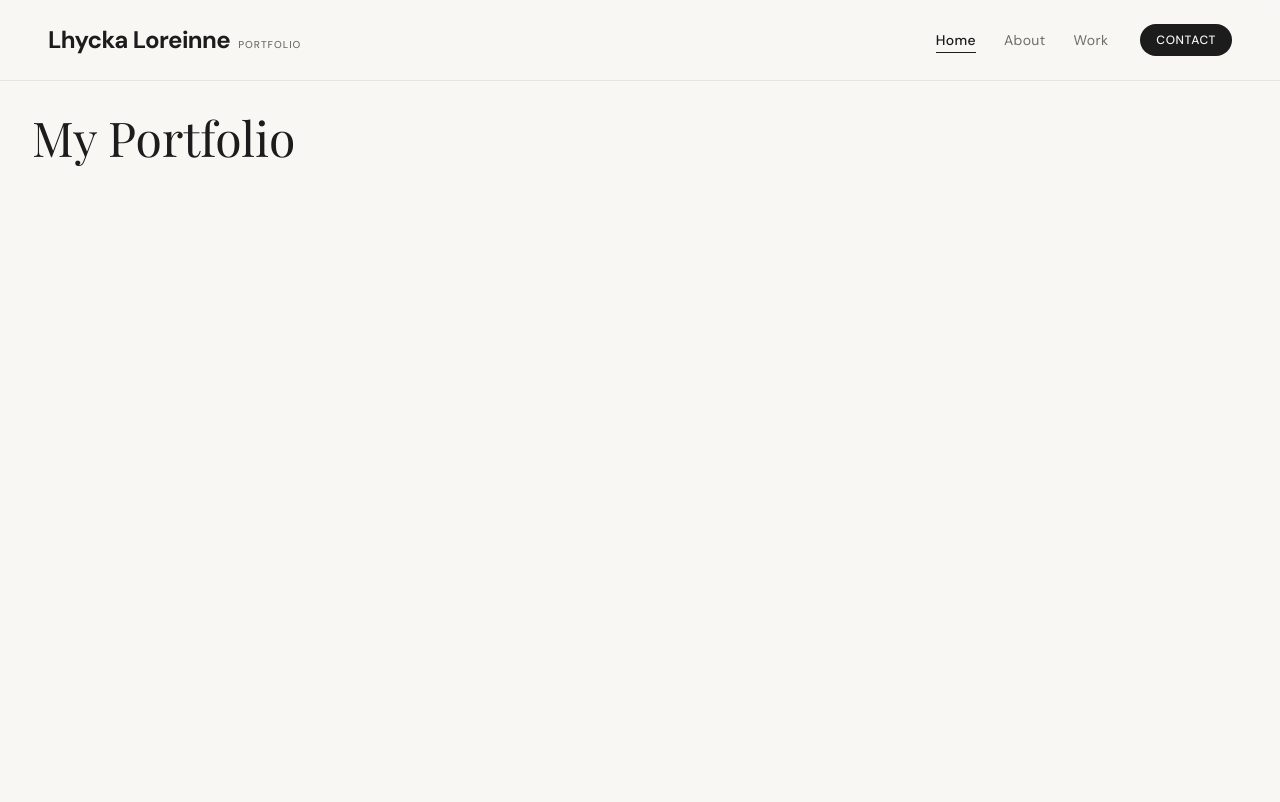
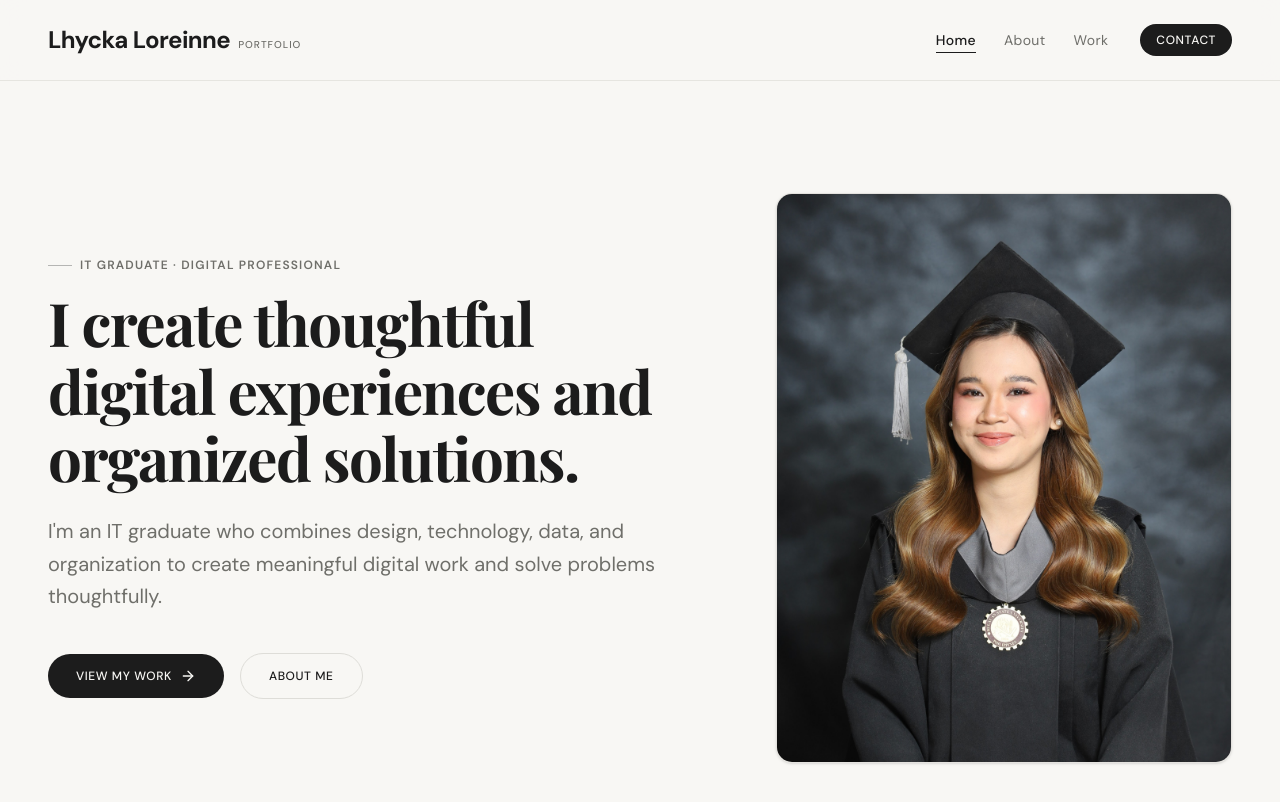
Before and after one commit to Lhyckaloreinne/myportfolio, a Next.js app: page / in a window 1280 px wide. Shown: the top 802 px of the page. Built offline with nearby package versions, Linux system fonts and the light colour scheme; a web font is replaced by a local one.

Commit message:
feat: add portfolio hero section

```diff
--- a/app/page.tsx
+++ b/app/page.tsx
@@ -1,11 +1,9 @@
+import HeroSection from "@/components/home/hero-section";
+
 export default function Home() {
   return (
-    <main className="min-h-screen p-8">
-      <h1 className="text-5xl">My Portfolio</h1>
-
-      <p className="mt-4 text-lg">
-
-      </p>
+    <main className="min-h-screen">
+      <HeroSection />
     </main>
   );
 }
--- /dev/null
+++ b/components/home/hero-section.tsx
@@ -0,0 +1,81 @@
+"use client";
+
+import Image from "next/image";
+import Link from "next/link";
+import { motion } from "framer-motion";
+import { ArrowRight } from "lucide-react";
+
+export default function HeroSection() {
+  return (
+    <section className="relative w-full py-12 md:py-20 lg:py-28 bg-background overflow-hidden">
+      <div className="mx-auto max-w-7xl px-6 lg:px-12">
+        <div className="grid grid-cols-1 items-center gap-12 lg:grid-cols-12 lg:gap-16">
+          {/* Left Column: Text & Content */}
+          <motion.div
+            initial={{ opacity: 0, y: 20 }}
+            animate={{ opacity: 1, y: 0 }}
+            transition={{ duration: 0.6, ease: [0.16, 1, 0.3, 1] }}
+            className="flex flex-col items-start lg:col-span-7"
+          >
+            {/* Eyebrow */}
+            <div className="mb-4 inline-flex items-center gap-2">
+              <span className="h-px w-6 bg-foreground/30" />
+              <span className="text-xs font-semibold uppercase tracking-widest text-muted">
+                IT GRADUATE · DIGITAL PROFESSIONAL
+              </span>
+            </div>
+
+            {/* Main Headline */}
+            <h1 className="font-serif text-4xl font-bold tracking-tight text-foreground sm:text-5xl lg:text-6xl lg:leading-[1.12]">
+              I create thoughtful digital experiences and organized solutions.
+            </h1>
+
+            {/* Supporting Description */}
+            <p className="mt-6 text-base leading-relaxed text-muted sm:text-lg lg:text-xl lg:leading-relaxed max-w-2xl">
+              I&apos;m an IT graduate who combines design, technology, data,
+              and organization to create meaningful digital work and solve
+              problems thoughtfully.
+            </p>
+
+            {/* CTA Buttons */}
+            <div className="mt-8 flex flex-wrap items-center gap-4 sm:mt-10">
+              <Link
+                href="/work"
+                className="group inline-flex items-center gap-2 rounded-full bg-foreground px-7 py-3.5 text-xs font-medium uppercase tracking-wider text-background transition-all duration-200 hover:bg-foreground/85 active:scale-95 focus-visible:outline-none focus-visible:ring-2 focus-visible:ring-foreground/30"
+              >
+                <span>View My Work</span>
+                <ArrowRight className="h-4 w-4 transition-transform duration-200 group-hover:translate-x-1" />
+              </Link>
+
+              <Link
+                href="/about"
+                className="inline-flex items-center justify-center rounded-full border border-border bg-transparent px-7 py-3.5 text-xs font-medium uppercase tracking-wider text-foreground transition-all duration-200 hover:border-foreground/40 hover:bg-border/30 active:scale-95 focus-visible:outline-none focus-visible:ring-2 focus-visible:ring-foreground/20"
+              >
+                About Me
+              </Link>
+            </div>
+          </motion.div>
+
+          {/* Right Column: Editorial Portrait */}
+          <motion.div
+            initial={{ opacity: 0, scale: 0.98 }}
+            animate={{ opacity: 1, scale: 1 }}
+            transition={{ duration: 0.7, delay: 0.1, ease: [0.16, 1, 0.3, 1] }}
+            className="w-full lg:col-span-5"
+          >
+            <div className="relative mx-auto aspect-[4/5] w-full max-w-md overflow-hidden rounded-2xl bg-border/40 border border-border/60 shadow-sm lg:max-w-none">
+              <Image
+                src="/images/lhycka_profile.JPG"
+                alt="Lhycka Loreinne Sulit - IT Graduate and Digital Professional"
+                fill
+                priority
+                sizes="(max-width: 768px) 100vw, (max-width: 1200px) 40vw, 450px"
+                className="object-cover object-top transition-transform duration-700 hover:scale-[1.02]"
+              />
+            </div>
+          </motion.div>
+        </div>
+      </div>
+    </section>
+  );
+}
```
Also changed, not shown: public/images/lhycka-portrait.JPG (added), public/images/lhycka_profile.JPG (added).
